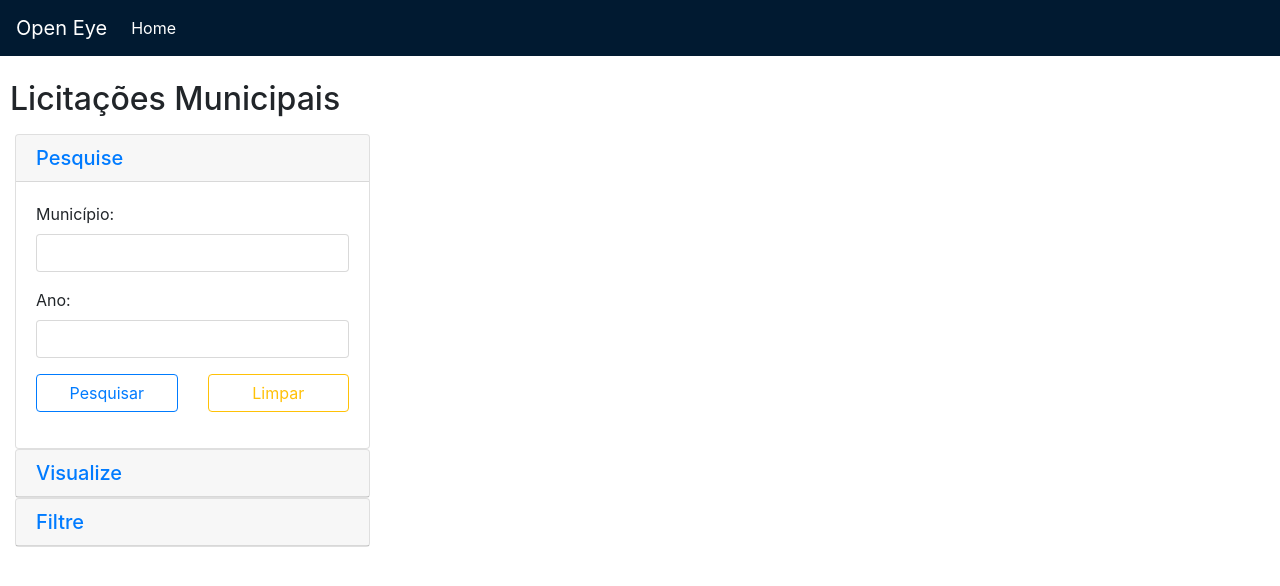
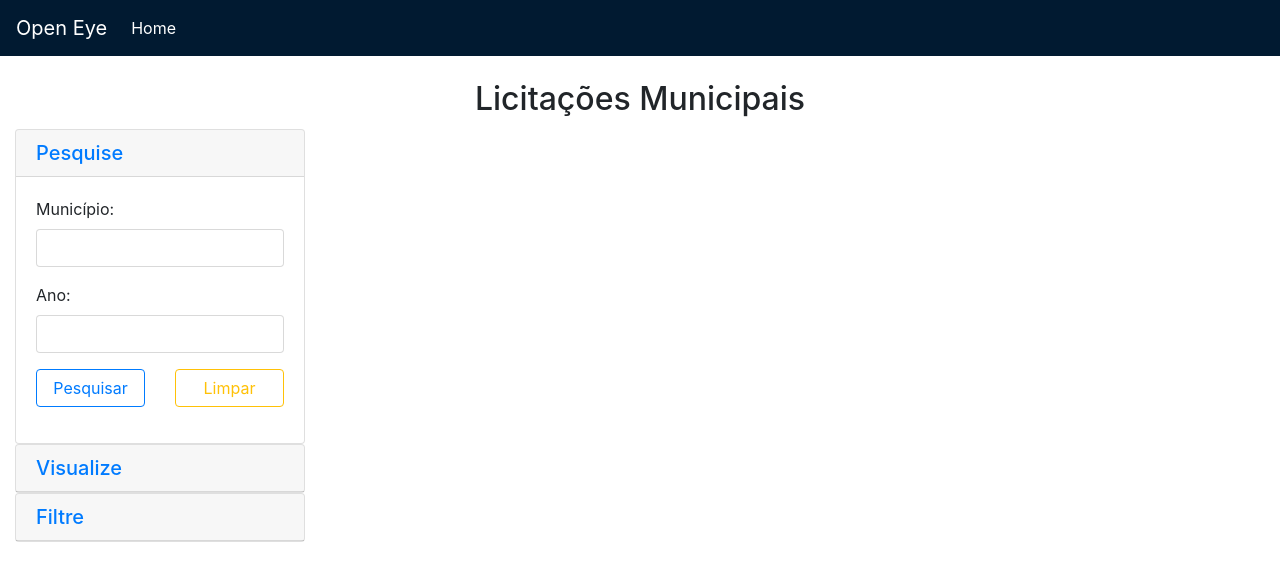
Before and after one commit to GiliardGodoi/openviz, a website: page frontend/public/index.html in a window 1280 px wide. Drawn offline with nearby package versions, Linux system fonts and the light colour scheme.

Commit message:
alinhamento horizontal do form

```diff
--- a/frontend/public/css/style.css
+++ b/frontend/public/css/style.css
@@ -3,7 +3,7 @@
 }
 
 .section {
-    margin: 25px 0 5px 10px;
+    margin: 25px auto 5px auto;
 }
 
 a:hover{
@@ -28,15 +28,6 @@ a:hover{
     margin-left: 10px;
     /* float: left; */
     /* background-color: yellow; */
-}
-
-.container-form{
-    height: 100%;
-    max-height: 900px;
-    width: 355px;
-    overflow: auto;
-    margin: 5px auto;
-    /* float: left; */
 }
 
 /* CLASSES DECLARADAS PARA O GRÁFICO DE DISPERSÃO  */
```
